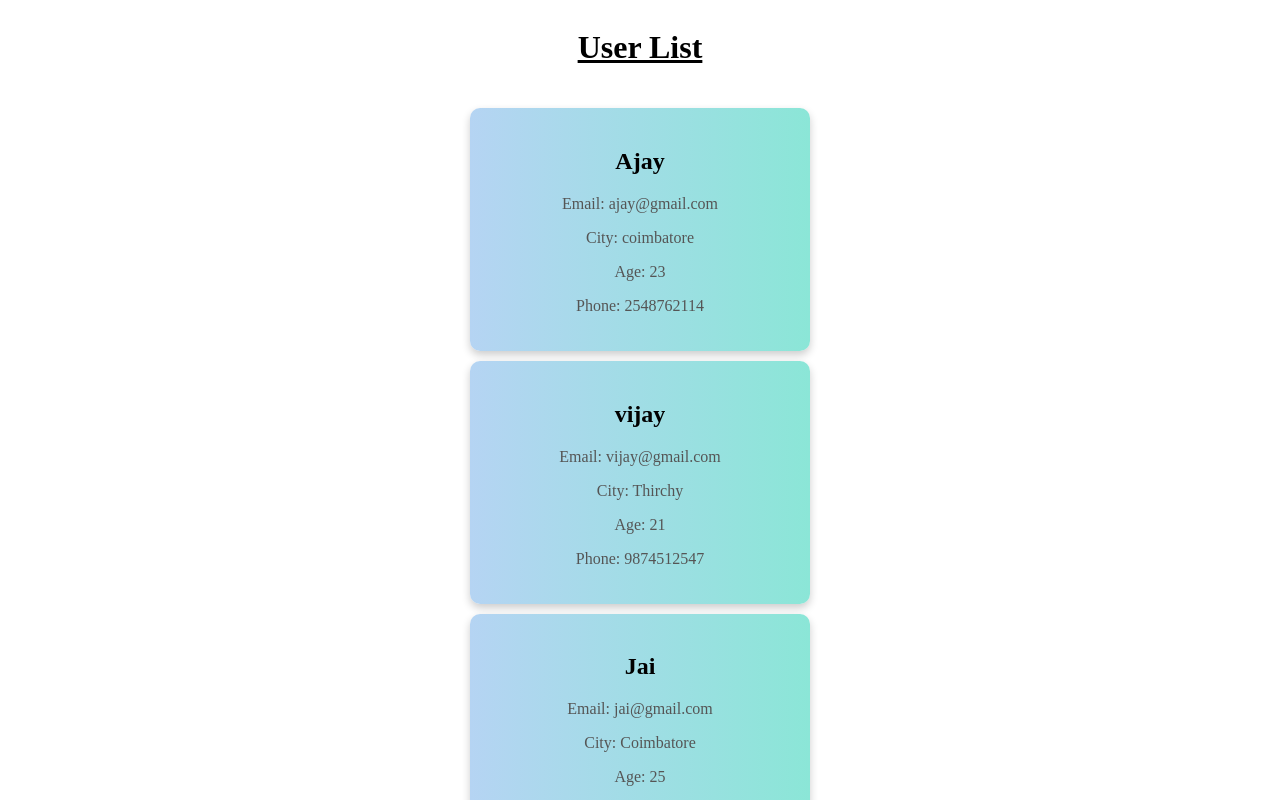
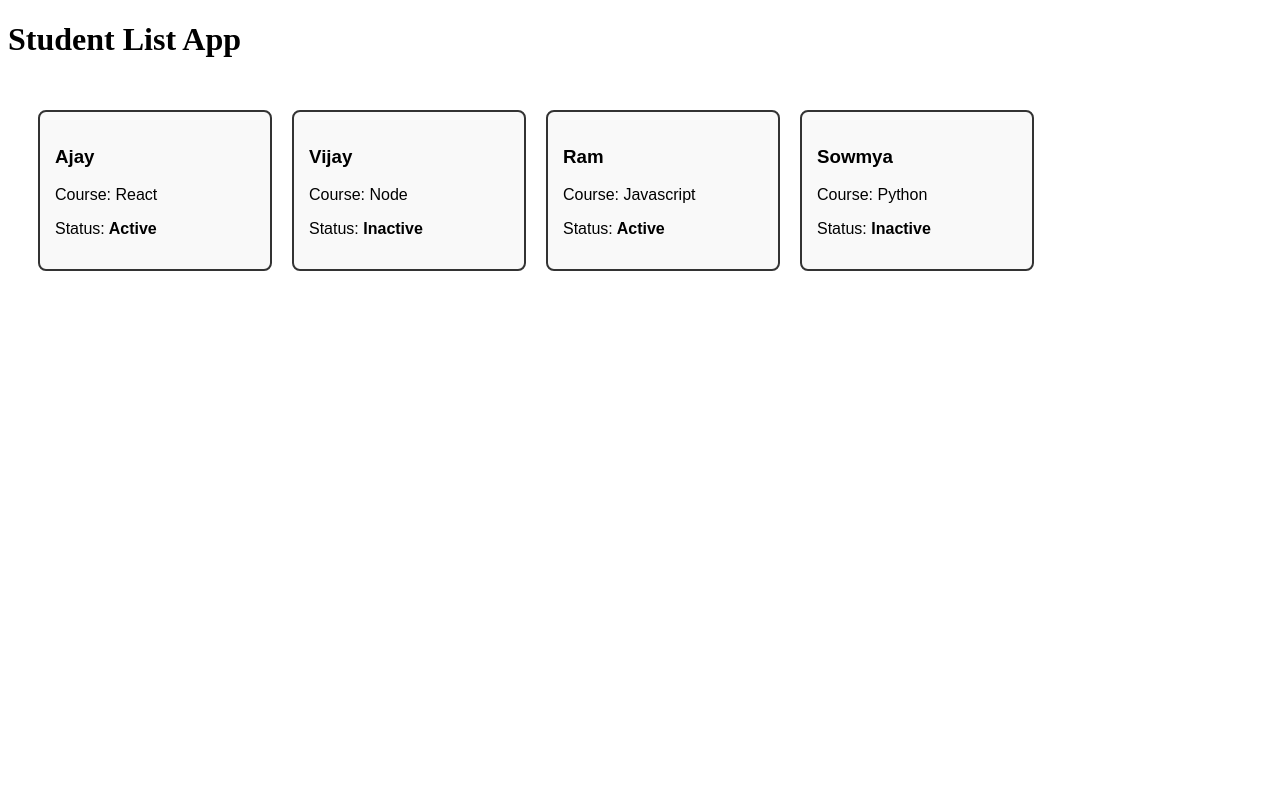
Before and after one commit to ajaykumar0504/reactjs, a React (Vite) app: page / in a window 1280 px wide. Shown: the top 800 px of the page. Built offline with nearby package versions, Linux system fonts and the light colour scheme.

Commit message:
task:build a student list app

```diff
--- a/src/App.jsx
+++ b/src/App.jsx
@@ -1,7 +1,9 @@
-import React from 'react';
+// import React from 'react';
 // import Destructprops from "./Destructprops";
 // import "./index.css";
-import ListRendering from "./Component/ListRendering";
+//task3//
+// import ListRendering from "./Component/ListRendering";
+
 
 // function App() {
 //   const users = [
@@ -35,11 +37,43 @@ import ListRendering from "./Component/ListRendering";
 
 //task 3//
 
-export default function App() {
+// export default function App() {
+//   return (
+//     <div>
+//       <ListRendering />
+
+//     </div>
+//   )
+// }
+
+import React from "react";
+import StudentCard from "./Component/StudentCard";
+
+function App() {
+  const students = [
+    { id: 1, name: "Ajay", course: "React", isActive: true },
+    { id: 2, name: "Vijay", course: "Node", isActive: false },
+    { id: 3, name: "Ram", course: "Javascript", isActive: true },
+    { id: 4, name: "Sowmya", course: "Python", isActive: false }
+  ];
+
+  const containerStyle = {
+    display: 'flex',
+    flexWrap: 'wrap',
+    fontFamily: 'Arial, sans-serif',
+    padding: '20px'
+  };
+
   return (
-    <div>
-      <ListRendering />
+    <div className="App">
+      <h1>Student List App</h1>
+      <div style={containerStyle}>
+        {students.map((student) => (
+          <StudentCard key={student.id} student={student} />
+        ))}
+      </div>
+    </div>
+  );
+}
 
-    </div>
-  )
-}
+export default App;
--- /dev/null
+++ b/src/Component/StudentCard.jsx
@@ -0,0 +1,26 @@
+import React from 'react';
+
+const StudentCard = ({ student }) => {
+  // Inline styles for the card
+  const cardStyle = {
+    border: '2px solid #333',
+    padding: '15px',
+    margin: '10px',
+    borderRadius: '8px',
+    width: '200px',
+    backgroundColor: '#f9f9f9'
+  };
+
+  return (
+    <div style={cardStyle}>
+      <h3>{student.name}</h3>
+      <p>Course: {student.course}</p>
+      <p>
+        Status:
+        <strong> {student.isActive ? "Active" : "Inactive"}</strong>
+      </p>
+    </div>
+  );
+};
+
+export default StudentCard;
```
